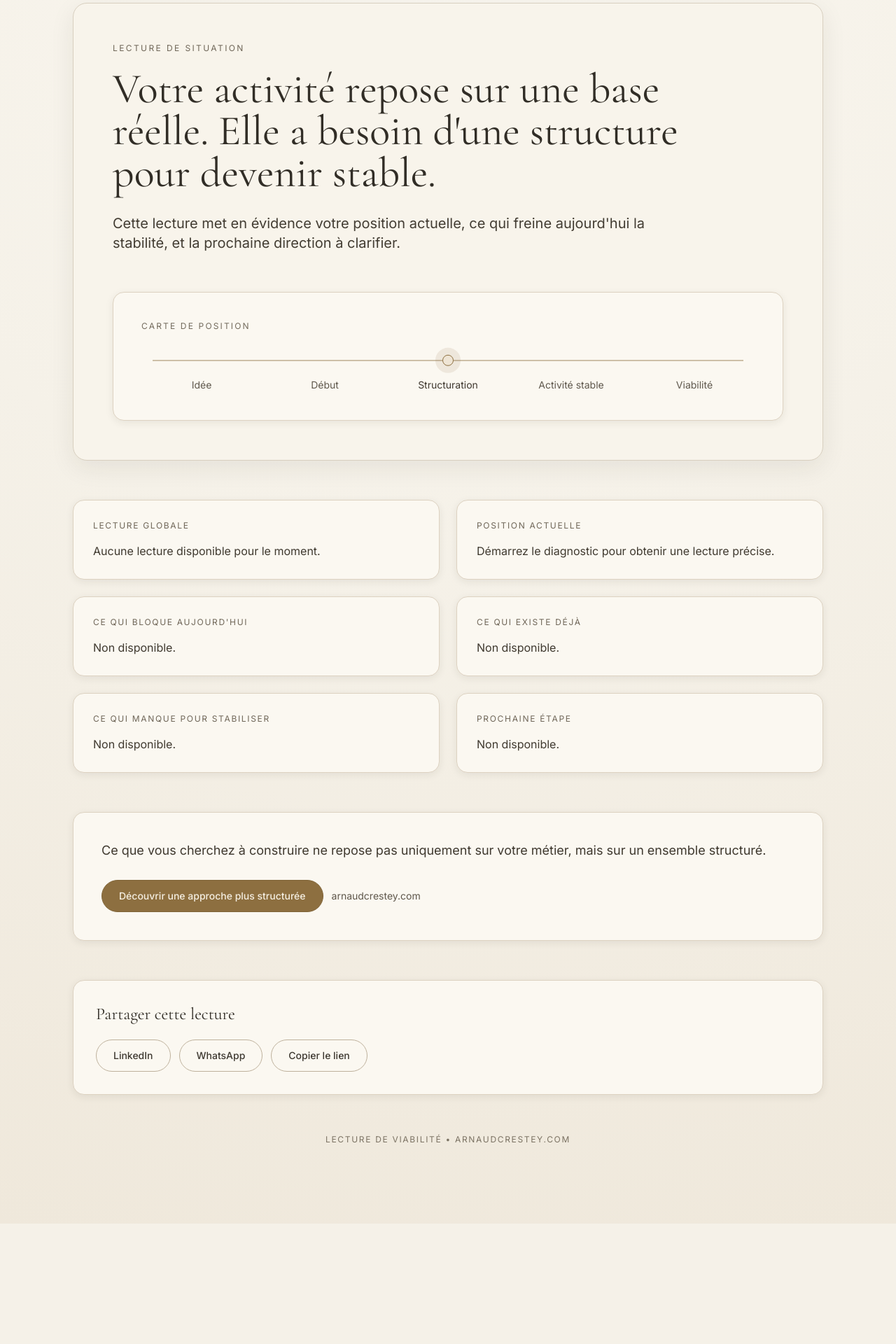
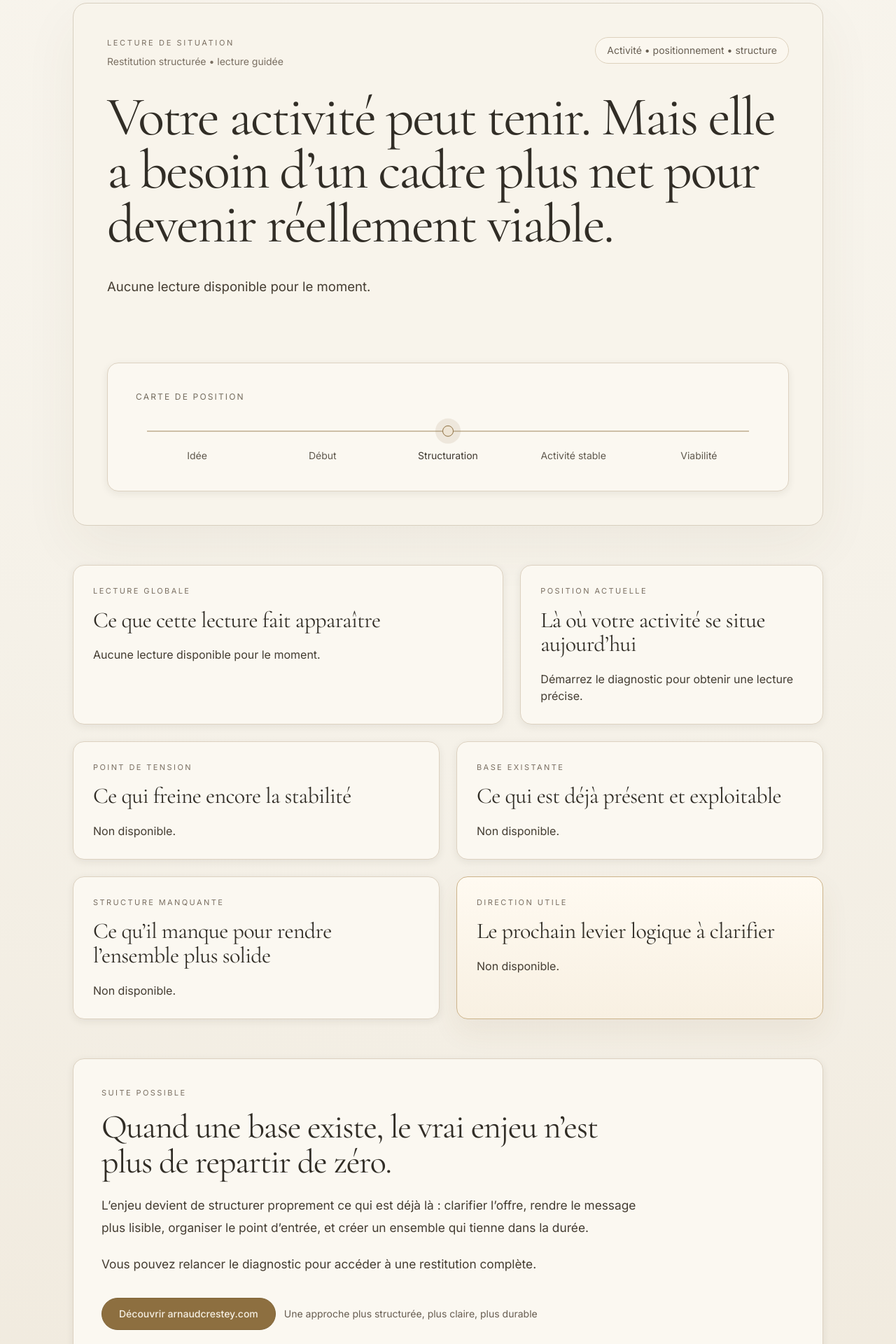
Before and after one commit to arnaudcrestey/viabilite-activite, a Next.js app: page /lecture in a window 1280 px wide. Shown: the part 60-1980 px from the top of the page at 70% size. Before the commit the page ends 1808 px from the top, so only its background shows below. Built offline with nearby package versions, Linux system fonts and the light colour scheme.

Commit message:
Update result-view.tsx

```diff
--- a/components/result-view.tsx
+++ b/components/result-view.tsx
@@ -1,5 +1,6 @@
 "use client";
 
+import { useMemo, useState } from "react";
 import type { DiagnosticResult } from "@/lib/diagnostic";
 import { ProgressMap } from "@/components/progress-map";
 
@@ -8,54 +9,162 @@ type Props = {
 };
 
 export function ResultView({ result }: Props) {
+  const [copied, setCopied] = useState(false);
+
   const shareUrl = typeof window !== "undefined" ? window.location.href : "";
   const shareText = "Lecture de situation professionnelle";
 
+  const heroTitle = useMemo(() => getHeroTitle(result), [result]);
+  const heroIntro = useMemo(() => getHeroIntro(result), [result]);
+
+  async function handleCopy() {
+    if (!shareUrl) return;
+    await navigator.clipboard.writeText(shareUrl);
+    setCopied(true);
+    window.setTimeout(() => setCopied(false), 1800);
+  }
+
   return (
-    <main className="section-shell pb-24 pt-12 md:pb-28 md:pt-16">
-      <section className="panel p-8 md:p-14">
-        <p className="text-xs uppercase tracking-[0.2em] text-[#6f6658]">Lecture de situation</p>
-        <h1 className="mt-5 max-w-4xl font-serif text-4xl leading-[1.08] text-ink md:text-6xl">
-          Votre activité repose sur une base réelle. Elle a besoin d&apos;une structure pour devenir stable.
-        </h1>
-        <p className="mt-7 max-w-3xl text-base leading-relaxed text-[#433d33] md:text-xl">
-          Cette lecture met en évidence votre position actuelle, ce qui freine aujourd&apos;hui la stabilité, et la prochaine direction à clarifier.
-        </p>
+    <main className="section-shell pb-24 pt-10 md:pb-28 md:pt-16">
+      <section className="panel overflow-hidden px-7 py-8 shadow-[0_28px_80px_rgba(81,61,31,0.06)] md:px-12 md:py-12">
+        <div className="flex flex-col gap-6 md:gap-8">
+          <div className="flex flex-col gap-4 md:flex-row md:items-start md:justify-between">
+            <div>
+              <p className="text-[11px] uppercase tracking-[0.24em] text-[#7a6f62]">
+                Lecture de situation
+              </p>
+              <p className="mt-2 text-sm text-[#7a6f62]">
+                Restitution structurée • lecture guidée
+              </p>
+            </div>
 
-        <ProgressMap activityStage={result.activityStage} />
+            <div className="rounded-full border border-[#ddd1bd] bg-[#fbf7ef] px-4 py-2 text-sm text-[#685f53]">
+              Activité • positionnement • structure
+            </div>
+          </div>
+
+          <div className="max-w-5xl">
+            <h1 className="font-serif text-[2.45rem] leading-[0.98] tracking-[-0.03em] text-ink md:text-[4.9rem]">
+              {heroTitle}
+            </h1>
+          </div>
+
+          <div className="max-w-3xl">
+            <p className="text-[1rem] leading-[1.85] text-[#443c31] md:text-[1.16rem]">
+              {heroIntro}
+            </p>
+          </div>
+
+          <div className="mt-1">
+            <ProgressMap activityStage={result.activityStage} />
+          </div>
+        </div>
       </section>
 
-      <section className="mt-10 grid gap-5 md:mt-14 md:grid-cols-2 md:gap-6">
-        <Card title="Lecture globale" content={result.summary} />
-        <Card title="Position actuelle" content={result.activityStage} />
-        <Card title="Ce qui bloque aujourd'hui" content={result.mainBlock} />
-        <Card title="Ce qui existe déjà" content={result.whatAlreadyExists} />
-        <Card title="Ce qui manque pour stabiliser" content={result.missingStructure} />
-        <Card title="Prochaine étape" content={result.nextStep} />
+      <section className="mt-10 grid gap-5 md:mt-14 md:grid-cols-12 md:gap-6">
+        <InsightCard
+          className="md:col-span-7"
+          eyebrow="Lecture globale"
+          title="Ce que cette lecture fait apparaître"
+          content={result.summary}
+        />
+
+        <InsightCard
+          className="md:col-span-5"
+          eyebrow="Position actuelle"
+          title="Là où votre activité se situe aujourd’hui"
+          content={result.activityStage}
+        />
+
+        <InsightCard
+          className="md:col-span-6"
+          eyebrow="Point de tension"
+          title="Ce qui freine encore la stabilité"
+          content={result.mainBlock}
+        />
+
+        <InsightCard
+          className="md:col-span-6"
+          eyebrow="Base existante"
+          title="Ce qui est déjà présent et exploitable"
+          content={result.whatAlreadyExists}
+        />
+
+        <InsightCard
+          className="md:col-span-6"
+          eyebrow="Structure manquante"
+          title="Ce qu’il manque pour rendre l’ensemble plus solide"
+          content={result.missingStructure}
+        />
+
+        <InsightCard
+          className="md:col-span-6"
+          eyebrow="Direction utile"
+          title="Le prochain levier logique à clarifier"
+          content={result.nextStep}
+          emphasis
+        />
       </section>
 
-      <section className="panel-soft mt-10 p-7 md:mt-14 md:p-10">
-        <p className="text-base leading-relaxed text-[#3f392f] md:text-lg">
-          Ce que vous cherchez à construire ne repose pas uniquement sur votre métier, mais sur un ensemble structuré.
-        </p>
-        <div className="mt-7 flex flex-col gap-3 sm:flex-row sm:items-center">
-          <a className="btn-primary" href="https://arnaudcrestey.com" target="_blank" rel="noreferrer">
-            Découvrir une approche plus structurée
+      <section className="panel-soft mt-10 px-7 py-8 md:mt-14 md:px-10 md:py-10">
+        <div className="max-w-4xl">
+          <p className="text-[11px] uppercase tracking-[0.22em] text-[#7a6f62]">
+            Suite possible
+          </p>
+
+          <h2 className="mt-4 max-w-3xl font-serif text-[2rem] leading-[1.05] tracking-[-0.025em] text-ink md:text-[3rem]">
+            Quand une base existe, le vrai enjeu n’est plus de repartir de zéro.
+          </h2>
+
+          <p className="mt-5 max-w-3xl text-[1rem] leading-[1.85] text-[#443c31] md:text-[1.08rem]">
+            L’enjeu devient de structurer proprement ce qui est déjà là&nbsp;:
+            clarifier l’offre, rendre le message plus lisible, organiser le point
+            d’entrée, et créer un ensemble qui tienne dans la durée.
+          </p>
+
+          <p className="mt-5 max-w-3xl text-[1rem] leading-[1.85] text-[#443c31] md:text-[1.08rem]">
+            {result.ctaBridge}
+          </p>
+        </div>
+
+        <div className="mt-8 flex flex-col gap-3 sm:flex-row sm:items-center">
+          <a
+            className="btn-primary"
+            href="https://arnaudcrestey.com"
+            target="_blank"
+            rel="noreferrer"
+          >
+            Découvrir arnaudcrestey.com
           </a>
+
           <a
             href="https://arnaudcrestey.com"
             target="_blank"
             rel="noreferrer"
-            className="text-sm text-[#5f574b] underline-offset-4 hover:underline"
+            className="text-sm text-[#675d51] underline-offset-4 hover:underline"
           >
-            arnaudcrestey.com
+            Une approche plus structurée, plus claire, plus durable
           </a>
         </div>
       </section>
 
-      <section className="mt-10 panel-soft p-6 md:mt-14 md:p-8">
-        <h2 className="font-serif text-2xl text-ink">Partager cette lecture</h2>
-        <div className="mt-5 flex flex-wrap gap-3">
+      <section className="panel-soft mt-10 px-7 py-7 md:mt-14 md:px-8 md:py-8">
+        <div className="flex flex-col gap-5 md:flex-row md:items-end md:justify-between">
+          <div>
+            <p className="text-[11px] uppercase tracking-[0.22em] text-[#7a6f62]">
+              Partage
+            </p>
+            <h2 className="mt-3 font-serif text-[1.7rem] leading-[1.1] text-ink md:text-[2.15rem]">
+              Partager cette lecture
+            </h2>
+          </div>
+
+          <p className="max-w-md text-sm leading-relaxed text-[#645b4f]">
+            Vous pouvez conserver cette lecture, l’envoyer, ou la reprendre plus tard.
+          </p>
+        </div>
+
+        <div className="mt-6 flex flex-wrap gap-3">
           <a
             className="btn-secondary"
             target="_blank"
@@ -64,6 +173,7 @@ export function ResultView({ result }: Props) {
           >
             LinkedIn
           </a>
+
           <a
             className="btn-secondary"
             target="_blank"
@@ -72,15 +182,19 @@ export function ResultView({ result }: Props) {
           >
             WhatsApp
           </a>
-          <button type="button" className="btn-secondary" onClick={() => navigator.clipboard.writeText(shareUrl)}>
-            Copier le lien
+
+          <button type="button" className="btn-secondary" onClick={handleCopy}>
+            {copied ? "Lien copié" : "Copier le lien"}
           </button>
         </div>
       </section>
 
-      <p className="mt-10 text-center text-xs uppercase tracking-[0.14em] text-[#7b7263] md:mt-14">
+      <p className="mt-10 text-center text-[11px] uppercase tracking-[0.18em] text-[#857a6d] md:mt-14">
         Lecture de viabilité •{" "}
-        <a href="https://arnaudcrestey.com" className="underline-offset-4 hover:underline">
+        <a
+          href="https://arnaudcrestey.com"
+          className="underline-offset-4 hover:underline"
+        >
           arnaudcrestey.com
         </a>
       </p>
@@ -88,11 +202,81 @@ export function ResultView({ result }: Props) {
   );
 }
 
-function Card({ title, content }: { title: string; content: string }) {
+function InsightCard({
+  eyebrow,
+  title,
+  content,
+  className = "",
+  emphasis = false,
+}: {
+  eyebrow: string;
+  title: string;
+  content: string;
+  className?: string;
+  emphasis?: boolean;
+}) {
   return (
-    <article className="panel-soft p-6 md:p-7">
-      <h3 className="text-xs uppercase tracking-[0.14em] text-[#6f6658]">{title}</h3>
-      <p className="mt-4 text-sm leading-relaxed text-[#3f392f] md:text-base">{content}</p>
+    <article
+      className={[
+        "panel-soft h-full px-6 py-6 md:px-7 md:py-7",
+        emphasis
+          ? "border-[#ccb38a] bg-[linear-gradient(180deg,#fffaf1_0%,#f8f0e2_100%)] shadow-[0_18px_42px_rgba(112,82,38,0.07)]"
+          : "",
+        className,
+      ].join(" ")}
+    >
+      <p className="text-[11px] uppercase tracking-[0.22em] text-[#7a6f62]">
+        {eyebrow}
+      </p>
+
+      <h3 className="mt-4 max-w-lg font-serif text-[1.7rem] leading-[1.08] tracking-[-0.02em] text-ink md:text-[2rem]">
+        {title}
+      </h3>
+
+      <p className="mt-5 text-[15px] leading-[1.85] text-[#433c31] md:text-base">
+        {content}
+      </p>
     </article>
   );
 }
+
+function getHeroTitle(result: DiagnosticResult) {
+  const base = `${result.activityStage} ${result.missingStructure} ${result.mainBlock}`.toLowerCase();
+
+  if (
+    base.includes("base réelle") ||
+    base.includes("base solide") ||
+    base.includes("crédible") ||
+    base.includes("identifiable")
+  ) {
+    return "Votre activité repose sur quelque chose de réel. Elle doit maintenant trouver sa forme stable.";
+  }
+
+  if (
+    base.includes("diffus") ||
+    base.includes("flou") ||
+    base.includes("clarifier") ||
+    base.includes("positionnement")
+  ) {
+    return "Votre activité ne manque pas forcément de fond. Elle manque surtout de clarté structurante.";
+  }
+
+  if (
+    base.includes("demandes") ||
+    base.includes("régularité") ||
+    base.includes("visibilité") ||
+    base.includes("conversion")
+  ) {
+    return "Le sujet n’est pas seulement de faire plus. Le sujet est de rendre l’ensemble plus cohérent et plus stable.";
+  }
+
+  return "Votre activité peut tenir. Mais elle a besoin d’un cadre plus net pour devenir réellement viable.";
+}
+
+function getHeroIntro(result: DiagnosticResult) {
+  if (result.summary?.trim()) {
+    return result.summary;
+  }
+
+  return "Cette lecture met en évidence votre position actuelle, le point de tension principal, ce qui existe déjà, et ce qui devrait être clarifié pour construire une activité plus stable, plus lisible et plus durable.";
+}
```
